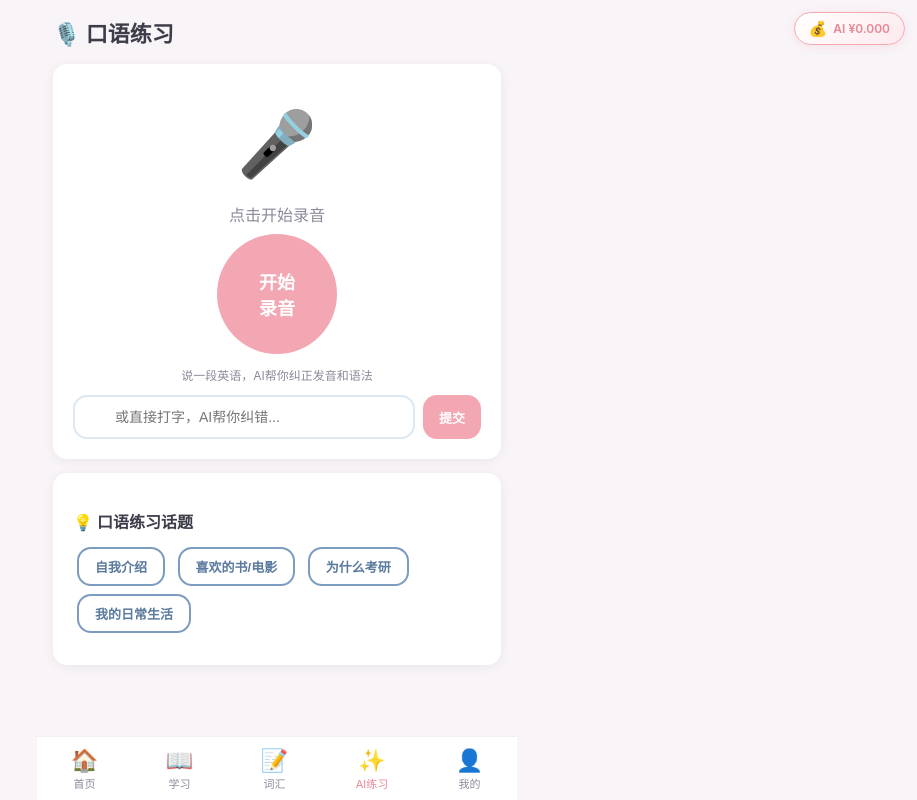
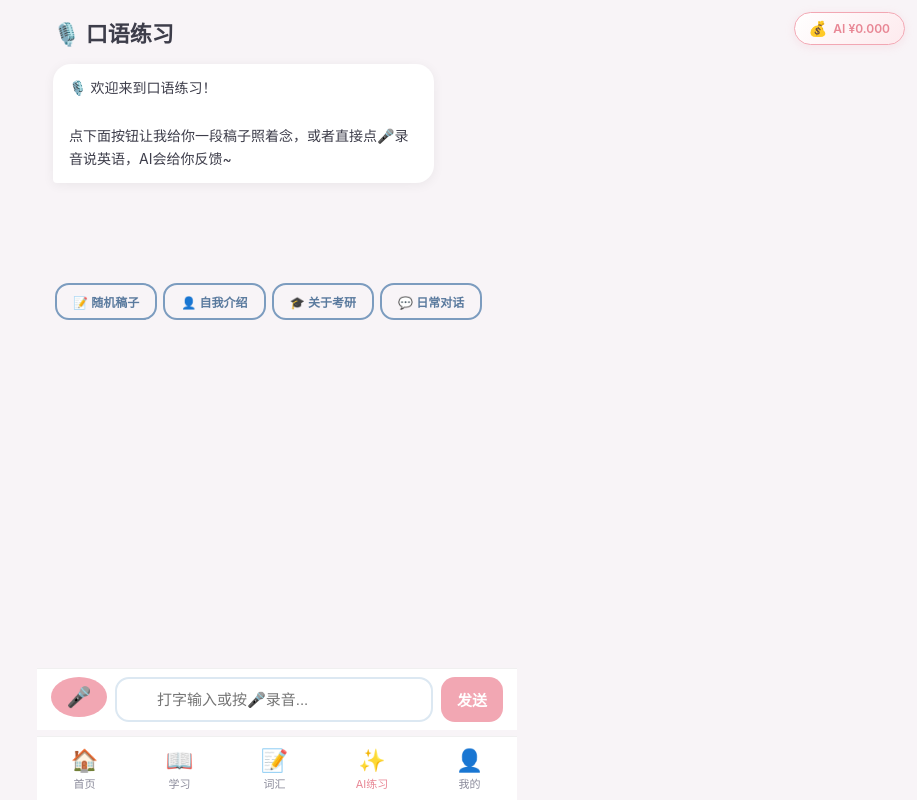
Before and after one commit to cuzn63449-web/english-learning-app, a Flask app: page /oral in a window 1280 px wide. Shown: the whole page, without its empty margins (363-1280 px from the left). Run offline with Flask 3, Linux system fonts and the light colour scheme; data that the repository does not hold is empty.

Commit message:
Redesign oral practice: chat-style with AI script generation and feedback

```diff
--- a/static/js/voice.js
+++ b/static/js/voice.js
@@ -1,8 +1,44 @@
-var recognition = null, isRecording = false, currentTopic = '';
+var recognition = null, isRecording = false, oralHistory = [];
 
-function setTopic(topic) {
-    currentTopic = topic;
-    document.getElementById('topicHint').textContent = '当前话题：' + topic;
+function initOral() {
+    var area = document.getElementById('chatArea');
+    area.innerHTML = '<div class="chat-msg assistant"><div class="bubble">🎙️ 欢迎来到口语练习！<br><br>点下面按钮让我给你一段稿子照着念，或者直接点🎤录音说英语，AI会给你反馈~</div></div>';
+}
+
+function quickOral(msg) {
+    addBubble('user', msg);
+    showLoading();
+    fetch('/api/chat', {
+        method: 'POST',
+        headers: {'Content-Type': 'application/json'},
+        body: JSON.stringify({message: msg, history: oralHistory})
+    }).then(function(r){ return r.json(); }).then(function(d){
+        hideLoading();
+        addBubble('assistant', d.reply);
+        oralHistory.push({role:'user', content:msg});
+        oralHistory.push({role:'assistant', content:d.reply});
+        updateCostBubble();
+    });
+}
+
+function sendOralMsg() {
+    var input = document.getElementById('chatInput');
+    var text = input.value.trim();
+    if (!text) return;
+    input.value = '';
+    addBubble('user', text);
+    oralHistory.push({role:'user', content:text});
+    showLoading();
+    fetch('/api/chat', {
+        method: 'POST',
+        headers: {'Content-Type': 'application/json'},
+        body: JSON.stringify({message: '我练习了口语，内容是：\n' + text + '\n请从发音技巧、语法、用词方面给反馈和建议。像口语教练一样对话。', history: oralHistory})
+    }).then(function(r){ return r.json(); }).then(function(d){
+        hideLoading();
+        addBubble('assistant', d.reply);
+        oralHistory.push({role:'assistant', content:d.reply});
+        updateCostBubble();
+    });
 }
 
 function toggleRecord() {
@@ -10,16 +46,12 @@ function toggleRecord() {
 
     var SR = window.SpeechRecognition || window.webkitSpeechRecognition;
     if (!SR) {
-        document.getElementById('statusText').textContent = '此浏览器不支持语音，请用输入框替代';
+        var input = document.getElementById('chatInput');
+        input.placeholder = '语音不可用，请打字输入...';
         return;
     }
 
-    try {
-        recognition = new SR();
-    } catch(e) {
-        document.getElementById('statusText').textContent = '语音功能不可用，请用输入框';
-        return;
-    }
+    try { recognition = new SR(); } catch(e) { return; }
 
     recognition.lang = 'en-US';
     recognition.interimResults = false;
@@ -28,68 +60,41 @@ function toggleRecord() {
     recognition.onstart = function() {
         isRecording = true;
         var btn = document.getElementById('recordBtn');
-        btn.textContent = '停止'; btn.style.background = 'var(--red)';
-        document.getElementById('micIcon').textContent = '🔴';
-        document.getElementById('statusText').textContent = '正在录音...';
+        btn.textContent = '⏹'; btn.style.background = 'var(--red)';
     };
 
     recognition.onresult = function(event) {
         var text = event.results[0][0].transcript;
-        document.getElementById('spokenText').textContent = text;
-        document.getElementById('resultCard').style.display = 'block';
-        document.getElementById('correction').innerHTML = '<span class="mascot-hamster">🐹</span> AI正在纠错...';
-        sendForCorrection(text);
+        document.getElementById('chatInput').value = text;
+        sendOralMsg();
     };
 
     recognition.onerror = function(e) {
         isRecording = false; resetUI();
-        document.getElementById('statusText').textContent = '录音失败: ' + (e.error||'未知错误');
+        document.getElementById('chatInput').placeholder = '录音失败，请打字...';
     };
 
     recognition.onend = function() { isRecording = false; resetUI(); };
 
-    try { recognition.start(); } catch(e) {
-        isRecording = false; resetUI();
-        document.getElementById('statusText').textContent = '无法启动录音，请检查麦克风权限';
-    }
+    try { recognition.start(); } catch(e) { isRecording = false; resetUI(); }
 }
 
 function stopRecord() {
     try { if (recognition) recognition.stop(); } catch(e) {}
-    isRecording = false;
-    resetUI();
+    isRecording = false; resetUI();
 }
 
 function resetUI() {
     var btn = document.getElementById('recordBtn');
-    btn.textContent = '开始录音'; btn.style.background = '';
-    document.getElementById('micIcon').textContent = '🎤';
-    document.getElementById('statusText').textContent = '点击开始录音，或用下方输入框打字练习';
+    btn.textContent = '🎤'; btn.style.background = '';
 }
 
-// 输入框替代方案
-function submitTextForCorrection() {
-    var input = document.getElementById('textInput');
-    var text = input.value.trim();
-    if (!text) return;
-    document.getElementById('spokenText').textContent = text;
-    document.getElementById('resultCard').style.display = 'block';
-    document.getElementById('correction').innerHTML = '<span class="mascot-hamster">🐹</span> AI正在纠错...';
-    sendForCorrection(text);
-    input.value = '';
+function addBubble(role, text) {
+    var div = document.createElement('div');
+    div.className = 'chat-msg ' + role;
+    div.innerHTML = '<div class="bubble">' + text.replace(/\*\*(.+?)\*\*/g, '<strong>$1</strong>').replace(/\n/g, '<br>') + '</div>';
+    document.getElementById('chatArea').appendChild(div);
+    div.scrollIntoView({behavior: 'smooth'});
 }
 
-function sendForCorrection(text) {
-    var topicCtx = currentTopic ? ' 话题：' + currentTopic : '';
-    fetch('/api/chat', {
-        method: 'POST',
-        headers: {'Content-Type': 'application/json'},
-        body: JSON.stringify({
-            message: '我刚刚说了/写了这句英语，请帮我纠错：\n"' + text + '"\n' + topicCtx + '\n\n从发音、语法、用词方面给建议和润色版。简洁回复。',
-            history: []
-        })
-    }).then(function(r){ return r.json(); }).then(function(d){
-        document.getElementById('correction').innerHTML = d.reply.replace(/\n/g, '<br>');
-        updateCostBubble();
-    });
-}
+initOral();
--- a/templates/oral.html
+++ b/templates/oral.html
@@ -2,31 +2,19 @@
 {% block content %}
 <h1 class="page-title">🎙️ 口语练习</h1>
 
-<div class="card" style="text-align:center">
-    <div style="font-size:64px;margin:20px 0" id="micIcon">🎤</div>
-    <p style="color:var(--text-light);margin-bottom:8px" id="statusText">点击开始录音</p>
-    <button class="btn btn-primary btn-lg" id="recordBtn" onclick="toggleRecord()" style="width:120px;height:120px;border-radius:50%;font-size:18px">开始录音</button>
-    <p style="font-size:12px;color:var(--text-light);margin-top:12px">说一段英语，AI帮你纠正发音和语法</p>
-    <div style="display:flex;gap:8px;margin-top:12px">
-        <input id="textInput" class="search-box" placeholder="或直接打字，AI帮你纠错..." style="margin:0;flex:1;font-size:14px">
-        <button class="btn btn-sm btn-primary" onclick="submitTextForCorrection()">提交</button>
-    </div>
+<div id="chatArea" style="margin-bottom:100px"></div>
+
+<div style="display:flex;gap:6px;overflow-x:auto;margin-bottom:12px;padding:0 2px">
+    <button class="btn btn-sm btn-outline" onclick="quickOral('给我一段考研英语口语练习稿，话题随意')" style="white-space:nowrap;flex-shrink:0;font-size:12px">📝 随机稿子</button>
+    <button class="btn btn-sm btn-outline" onclick="quickOral('给我一段关于自我介绍的英语口语稿')" style="white-space:nowrap;flex-shrink:0;font-size:12px">👤 自我介绍</button>
+    <button class="btn btn-sm btn-outline" onclick="quickOral('给我一段关于为什么考研的英语口语稿')" style="white-space:nowrap;flex-shrink:0;font-size:12px">🎓 关于考研</button>
+    <button class="btn btn-sm btn-outline" onclick="quickOral('给我一段日常对话的英语口语稿')" style="white-space:nowrap;flex-shrink:0;font-size:12px">💬 日常对话</button>
 </div>
 
-<div class="card" id="resultCard" style="display:none">
-    <div class="section-title">你说的：</div>
-    <p style="font-size:16px;color:var(--blue-dark)" id="spokenText">--</p>
-    <div class="section-title">AI纠错：</div>
-    <div id="correction"></div>
-</div>
-
-<div class="card">
-    <div class="section-title">💡 口语练习话题</div>
-    <button class="btn btn-sm btn-outline" style="margin:4px" onclick="setTopic('Introduce yourself and your hobbies')">自我介绍</button>
-    <button class="btn btn-sm btn-outline" style="margin:4px" onclick="setTopic('Describe your favorite book or movie')">喜欢的书/电影</button>
-    <button class="btn btn-sm btn-outline" style="margin:4px" onclick="setTopic('Why do you want to go to graduate school')">为什么考研</button>
-    <button class="btn btn-sm btn-outline" style="margin:4px" onclick="setTopic('My daily routine')">我的日常生活</button>
-    <p style="margin-top:8px;font-size:13px;color:var(--text-light)" id="topicHint"></p>
+<div style="position:fixed;bottom:calc(var(--nav-height) + var(--safe-bottom) + 6px);left:0;right:0;max-width:480px;margin:0 auto;background:var(--card);padding:8px 14px;z-index:101;display:flex;gap:8px;border-top:1px solid rgba(0,0,0,0.06);padding-bottom:max(8px,var(--safe-bottom))">
+    <button class="btn btn-primary" id="recordBtn" onclick="toggleRecord()" style="width:56px;height:40px;border-radius:50%;padding:0;font-size:20px;flex-shrink:0;line-height:40px">🎤</button>
+    <input id="chatInput" class="search-box" placeholder="打字输入或按🎤录音..." style="margin:0;flex:1;font-size:15px" onkeydown="if(event.key==='Enter')sendOralMsg()">
+    <button class="btn btn-primary" onclick="sendOralMsg()" style="padding:10px 16px">发送</button>
 </div>
 {% endblock %}
 {% block scripts %}
```
